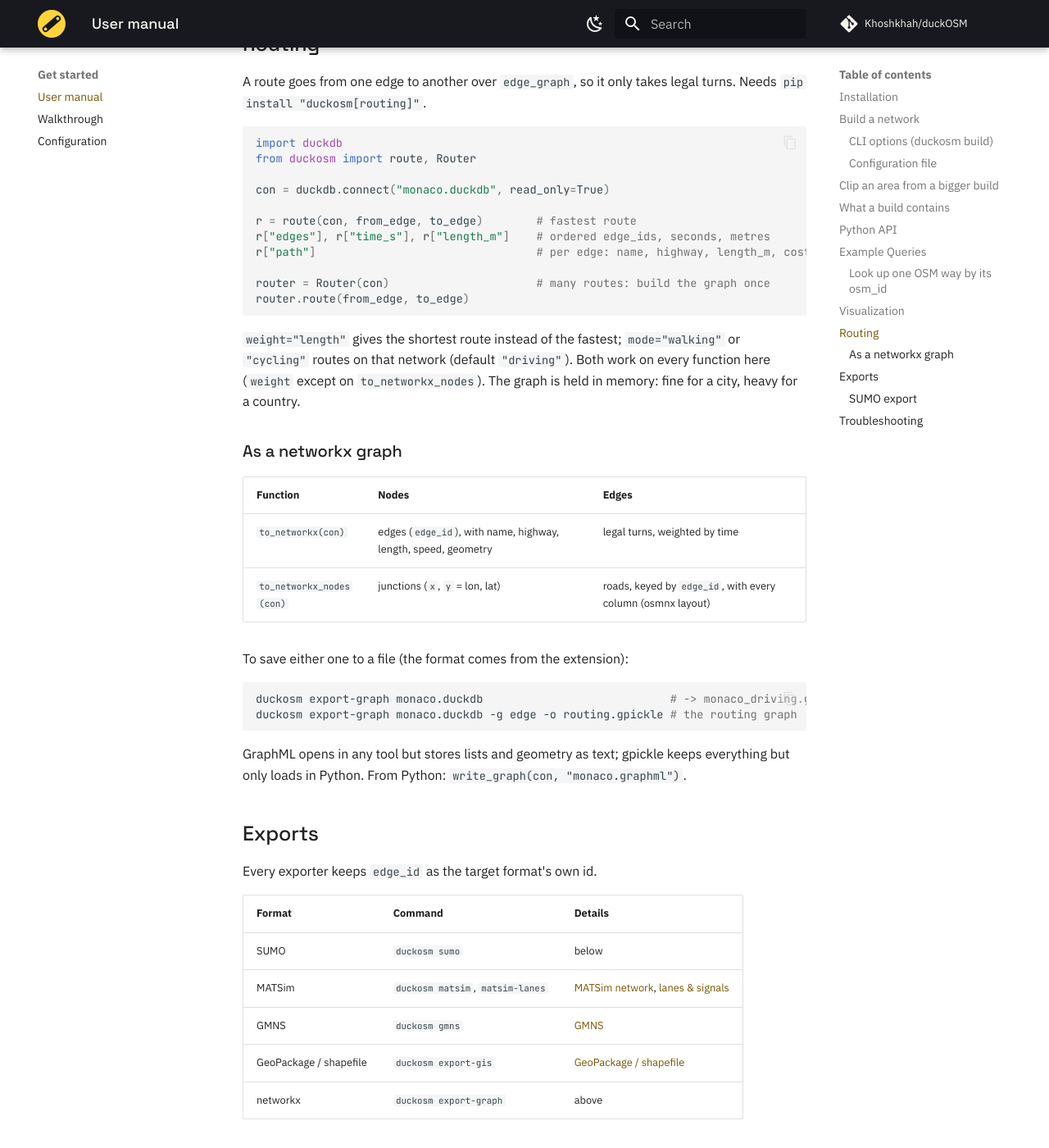
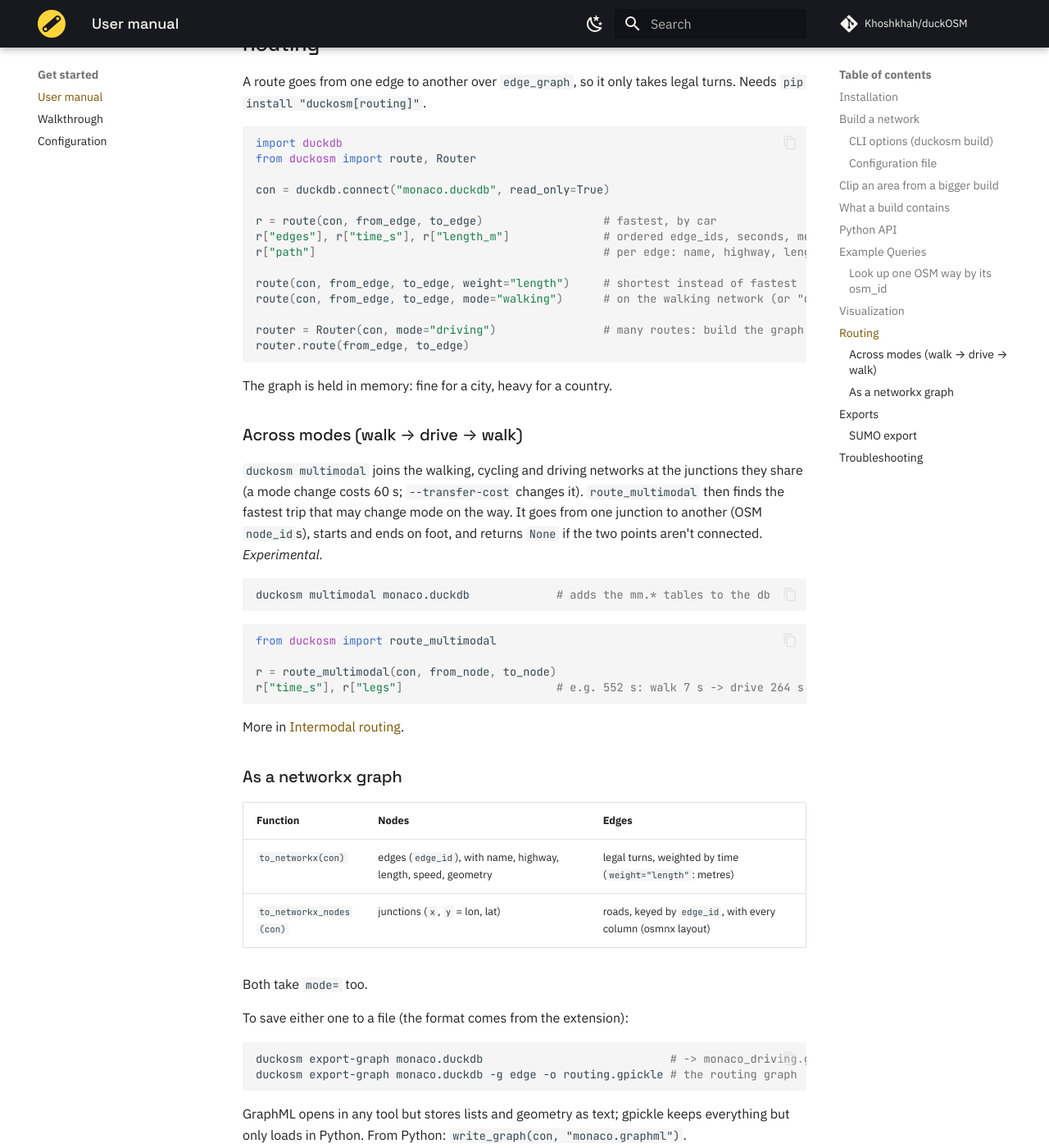
Before and after one commit to Khoshkhah/duckOSM, an MkDocs documentation site: the page built from docs/user_manual.md, in a window 1280 px wide and 1400 px high, scrolled down 4848 px. Shown: the whole window at 82% size. Built offline with MkDocs 1.6.1 and Material for MkDocs 9.7.7, drawn with Linux system fonts in a browser that asks for light colours; comment, search, counter and statistics services are not loaded.

Commit message:
docs: Routing shows mode= in the example and adds routing across modes (route_multimodal)
Co-Authored-By: Claude Opus 5.5 <noreply@anthropic.com>

````diff
--- a/docs/user_manual.md
+++ b/docs/user_manual.md
@@ -199,24 +199,47 @@ from duckosm import route, Router
 
 con = duckdb.connect("monaco.duckdb", read_only=True)
 
-r = route(con, from_edge, to_edge)        # fastest route
-r["edges"], r["time_s"], r["length_m"]    # ordered edge_ids, seconds, metres
-r["path"]                                 # per edge: name, highway, length_m, cost_s, geometry
+r = route(con, from_edge, to_edge)                  # fastest, by car
+r["edges"], r["time_s"], r["length_m"]              # ordered edge_ids, seconds, metres
+r["path"]                                           # per edge: name, highway, length_m, cost_s, geometry
 
-router = Router(con)                      # many routes: build the graph once
+route(con, from_edge, to_edge, weight="length")     # shortest instead of fastest
+route(con, from_edge, to_edge, mode="walking")      # on the walking network (or "cycling")
+
+router = Router(con, mode="driving")                # many routes: build the graph once
 router.route(from_edge, to_edge)
 ```
 
-`weight="length"` gives the shortest route instead of the fastest; `mode="walking"` or `"cycling"`
-routes on that network (default `"driving"`). Both work on every function here (`weight` except on
-`to_networkx_nodes`). The graph is held in memory: fine for a city, heavy for a country.
+The graph is held in memory: fine for a city, heavy for a country.
+
+### Across modes (walk → drive → walk)
+
+`duckosm multimodal` joins the walking, cycling and driving networks at the junctions they share (a
+mode change costs 60 s; `--transfer-cost` changes it). `route_multimodal` then finds the fastest
+trip that may change mode on the way. It goes from one junction to another (OSM `node_id`s), starts
+and ends on foot, and returns `None` if the two points aren't connected. *Experimental.*
+
+```bash
+duckosm multimodal monaco.duckdb             # adds the mm.* tables to the db
+```
+
+```python
+from duckosm import route_multimodal
+
+r = route_multimodal(con, from_node, to_node)
+r["time_s"], r["legs"]                       # e.g. 552 s: walk 7 s -> drive 264 s -> walk 161 s
+```
+
+More in [Intermodal routing](multimodal.md).
 
 ### As a networkx graph
 
 | Function | Nodes | Edges |
 |---|---|---|
-| `to_networkx(con)` | edges (`edge_id`), with name, highway, length, speed, geometry | legal turns, weighted by time |
+| `to_networkx(con)` | edges (`edge_id`), with name, highway, length, speed, geometry | legal turns, weighted by time (`weight="length"`: metres) |
 | `to_networkx_nodes(con)` | junctions (`x`, `y` = lon, lat) | roads, keyed by `edge_id`, with every column (osmnx layout) |
+
+Both take `mode=` too.
 
 To save either one to a file (the format comes from the extension):
 
````
